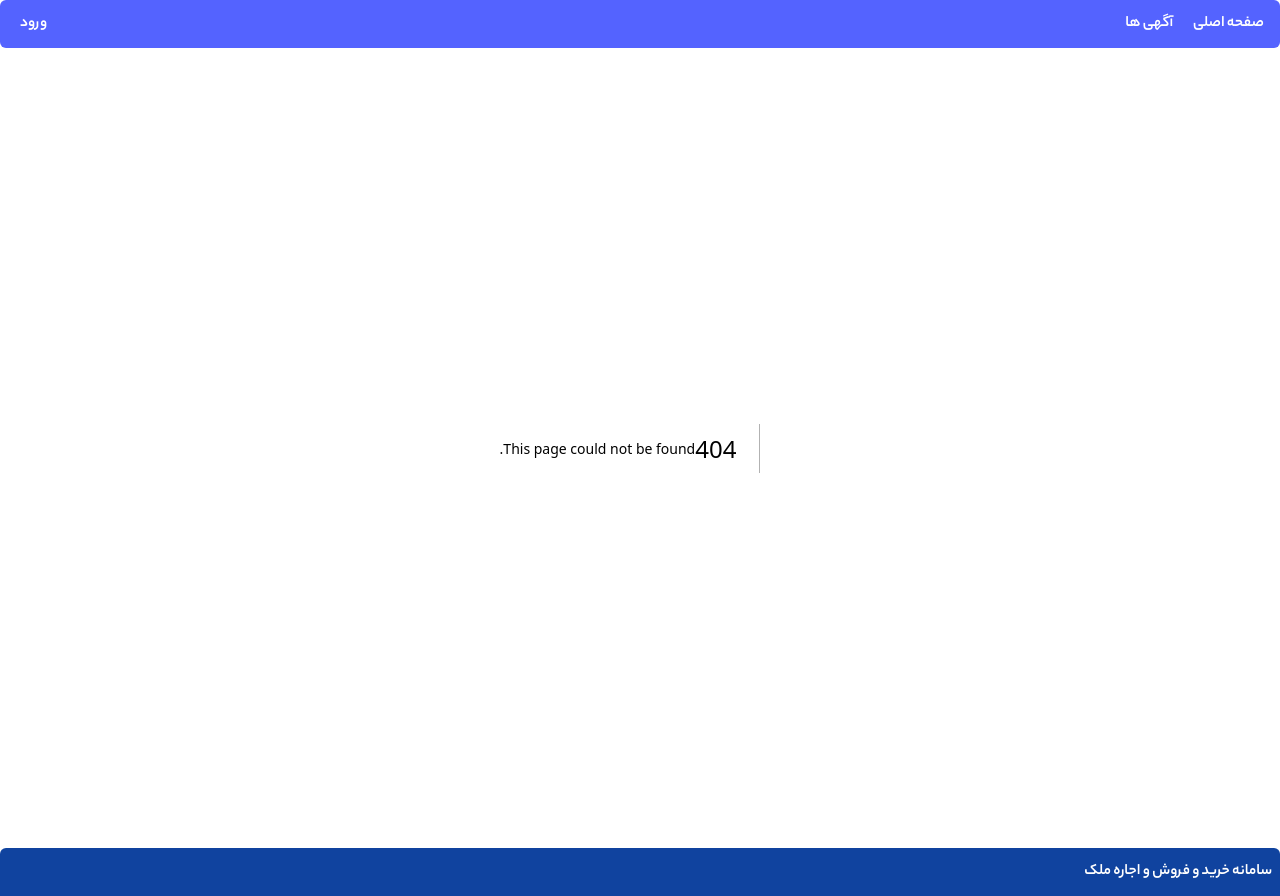
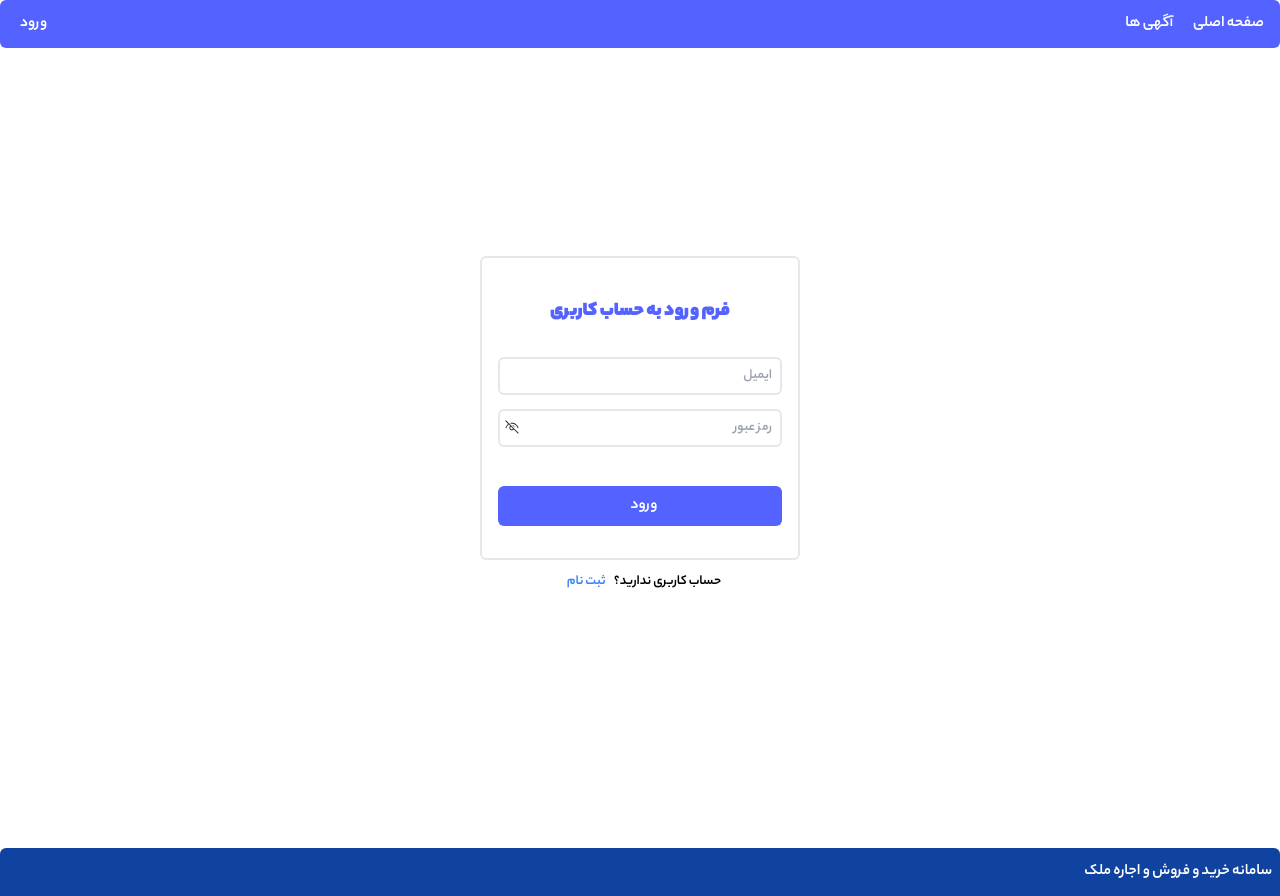
Before and after one commit to alireza-asgharii/real-estate, a Next.js app: page /auth/signin in a window 1280 px wide. Before the commit this address had no page. Built offline with nearby package versions, Linux system fonts and the light colour scheme.

Commit message:
🌱 Creating a user login page

```diff
--- /dev/null
+++ b/src/app/auth/signin/page.js
@@ -0,0 +1,9 @@
+import SignInPage from "@/components/templates/SignInPage";
+
+const SignIn = () => {
+  return (
+    <SignInPage />
+  );
+};
+
+export default SignIn;
--- /dev/null
+++ b/src/components/modules/SignInFormInput.js
@@ -0,0 +1,82 @@
+"use client";
+
+import { useState } from "react";
+import { VscEye } from "react-icons/vsc";
+import { VscEyeClosed } from "react-icons/vsc";
+
+const SignInFormInput = ({
+  name,
+  type,
+  placeholder,
+  form,
+  isFocuse,
+  focusHandler,
+  blurHandler,
+  isError,
+}) => {
+  const [isShow, setShow] = useState(false);
+  const isShowHandler = (e) => {
+    e.stopPropagation();
+
+    setShow((prev) => !prev);
+  };
+
+  const [fisrt, setFirst] = useState(false);
+
+  return (
+    <label
+      name={name}
+      className={`border-2 ${
+        isError[name] && !isFocuse[name] && fisrt ? "border-red-400" : ""
+      } relative my-[7px] rounded-md`}
+      onFocus={focusHandler}
+      onBlur={blurHandler}
+      onClick={() => setFirst(true)}
+    >
+      <span
+        className={`absolute text-sm text-gray-400 ${
+          isFocuse[name] || form[name].length !== 0
+            ? "top-[-15px] right-1 bg-white rounded-md px-1"
+            : "top-[7px] right-2"
+        }  select-none cursor-text transition-all`}
+      >
+        {placeholder}
+      </span>
+
+      {/* For toggle password visibility */}
+      {type === "password" && (
+        <span
+          onClick={isShowHandler}
+          className="absolute left-1 top-2 md:cursor-pointer opacity-80 select-none rounded-md "
+        >
+          {isShow ? <VscEye /> : <VscEyeClosed />}
+        </span>
+      )}
+
+      <input
+        className={`px-2 w-full py-[5px] ${
+          type === "password"
+            ? "pl-[23px]"
+            : type === "email"
+            ? "pl-[25px]"
+            : ""
+        }  rounded-md outline-header-theme ${
+          isError[name] ? "outline-red-400" : ""
+        } transition-colors`}
+        type={
+          type === "email"
+            ? "email"
+            : type === "password" && isShow
+            ? "text"
+            : "password"
+        }
+        name={name}
+        defaultValue={form[name]}
+        onFocus={() => setFirst(true)}
+        required
+      />
+    </label>
+  );
+};
+
+export default SignInFormInput;
--- /dev/null
+++ b/src/components/templates/SignInPage.js
@@ -0,0 +1,124 @@
+"use client";
+
+import { useSignUp } from "@/hooks/useMutation";
+import Link from "next/link";
+import { useEffect, useState, useTransition } from "react";
+import SignInFormInput from "../modules/SignInFormInput";
+import Spiner from "../modules/Spiner";
+import toast from "react-hot-toast";
+import { formValidation } from "@/utils/validation";
+import { useRouter } from "next/navigation";
+import { signIn } from "next-auth/react";
+
+const SignInPage = () => {
+  const router = useRouter();
+  const [form, setForm] = useState({
+    email: "",
+    password: "",
+  });
+  const [isFocuse, setFocuse] = useState({
+    email: false,
+    password: false,
+  });
+  const [isError, setError] = useState(formValidation(form, "signin"));
+  const [isPending, startTransition] = useTransition();
+
+  // const { isPending, error, mutate, data } = useSignUp();
+  // console.log({ isPending, error, mutate, data });
+
+  const changeHandler = (e) => {
+    const { name, value } = e.target;
+    setForm({ ...form, [name]: value.trim() });
+  };
+
+  useEffect(() => {
+    setError(formValidation(form, "signin"));
+  }, [form]);
+
+  const submitHandler = (e) => {
+    e.preventDefault();
+    if (Object.keys(isError).length) {
+      toast.error(Object.values(isError)[0]);
+      return;
+    }
+
+    startTransition(async () => {
+      const res = await signIn("credentials", {
+        ...form,
+        redirect: false,
+      });
+      console.log(res);
+
+      if (!res.ok) {
+        toast.error(res?.error);
+      } else if (res.ok) {
+        toast.success("ورود با موفیت انجام شد");
+        router.replace("/");
+      }
+    });
+  };
+
+  const focusHandler = (e) => {
+    const { name } = e.target;
+    setFocuse({ ...isFocuse, [name]: true });
+  };
+
+  const blurHandler = (e) => {
+    const { name } = e.target;
+    setFocuse({ ...isFocuse, [name]: false });
+  };
+
+  return (
+    <div className="w-full min-h-[calc(100vh-100px)] md:min-h-[calc(100vh-48px)]  flex flex-col justify-center items-center">
+      <form
+        onSubmit={submitHandler}
+        className="flex w-80 border-2 flex-col pt-10 pb-5 px-4 rounded-md "
+        onChange={changeHandler}
+      >
+        <h4 className="pb-6 text-center text-header-theme font-bold text-xl">
+          فرم ورود به حساب کاربری
+        </h4>
+        <SignInFormInput
+          name="email"
+          type="email"
+          placeholder="ایمیل"
+          form={form}
+          isFocuse={isFocuse}
+          focusHandler={focusHandler}
+          blurHandler={blurHandler}
+          isError={isError}
+        />
+        <SignInFormInput
+          name="password"
+          type="password"
+          placeholder="رمز عبور"
+          form={form}
+          isFocuse={isFocuse}
+          focusHandler={focusHandler}
+          blurHandler={blurHandler}
+          isError={isError}
+        />
+
+        <button
+          disabled={isPending}
+          type="submit"
+          className="bg-header-theme hover:bg-[#10439F] disabled:hover:bg-header-theme disabled:opacity-90 transition-colors text-white rounded-md py-2 mt-8 mb-3 flex items-center justify-center"
+        >
+          <span className="pl-2">ورود</span>
+          {isPending && <Spiner w="w-5" h="h-5" border="border-[3px]" />}
+        </button>
+      </form>
+      <span className="mt-3 text-sm">
+        حساب کاربری ندارید؟
+        <Link
+          href="/auth/signup"
+          className="px-2 text-blue-500 hover:text-blue-700 transition-colors"
+        >
+          ثبت نام
+        </Link>
+      </span>
+    </div>
+  );
+};
+
+export default SignInPage;
```
